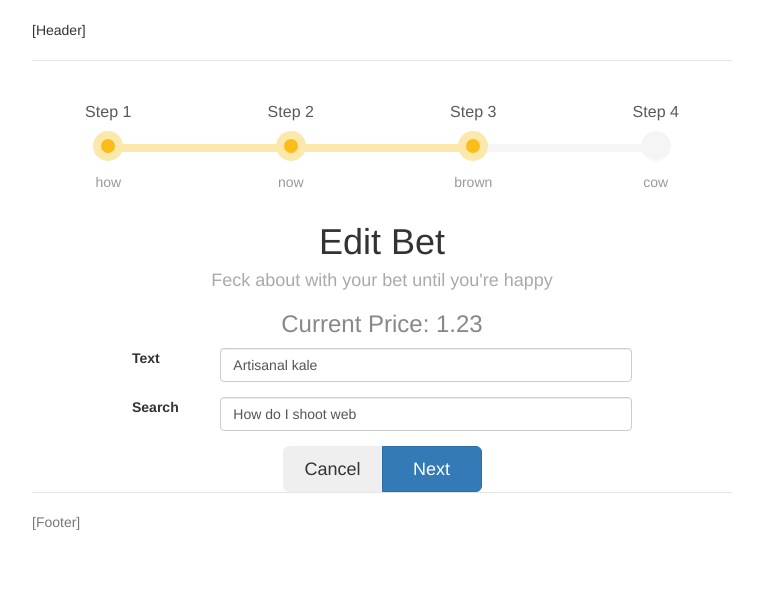
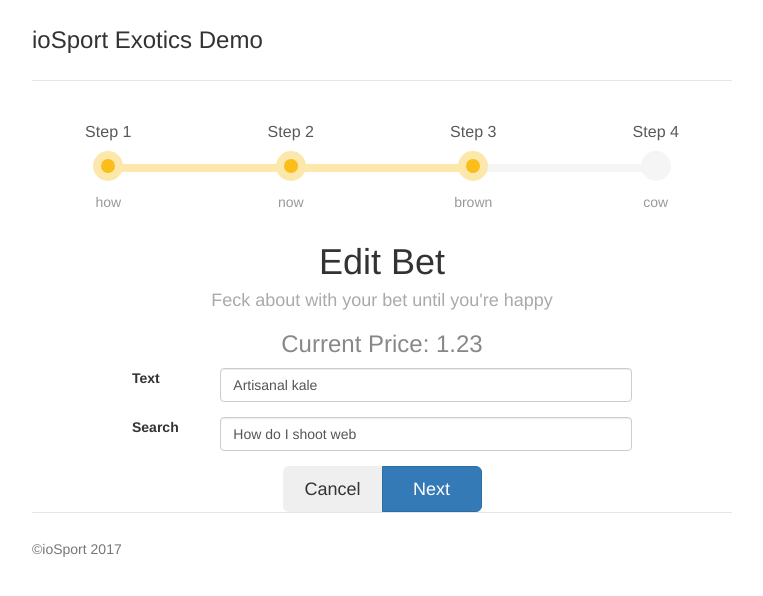
Before and after one commit to danielcod/exotic_single_match, a plain HTML site: page templates/demo/hello.html in a window 1280 px wide. Shown: the whole page, without its empty margins (258-1021 px from the left). Drawn offline with Linux system fonts and the light colour scheme; files that its build step writes are made by us from their sources; files whose address does not match are found by name.

Commit message:
updated footer stuff

```diff
--- a/templates/demo/hello.html
+++ b/templates/demo/hello.html
@@ -4,7 +4,7 @@
     <meta charset="utf-8">
     <meta http-equiv="X-UA-Compatible" content="IE=edge">
     <meta name="viewport" content="width=device-width, initial-scale=1">
-    <title>Exotics Engine</title>
+    <title>ioSpot Exotics Demo</title>
     <link href="../css/lib/bootstrap.min.css" rel="stylesheet">
     <link href="../css/app/jumbotron-narrow.css" rel="stylesheet">
     <link href="../css/app/bs-wizard.css" rel="stylesheet">
@@ -14,7 +14,7 @@
     <div class="container">
       <!-- header -->
       <div class="header clearfix">
-	[Header]
+	<h3>ioSport Exotics Demo</h3>
       </div>
       <!-- form process steps -->
       <div class="row bs-wizard" style="border-bottom:0;">
@@ -72,7 +72,7 @@
       </div>
       <!-- footer -->
       <footer class="footer">
-        <p>[Footer]</p>
+        <p><h5>&copy;ioSport 2017</h5></p>
       </footer>
     </div>
     <!-- javascript -->
```
